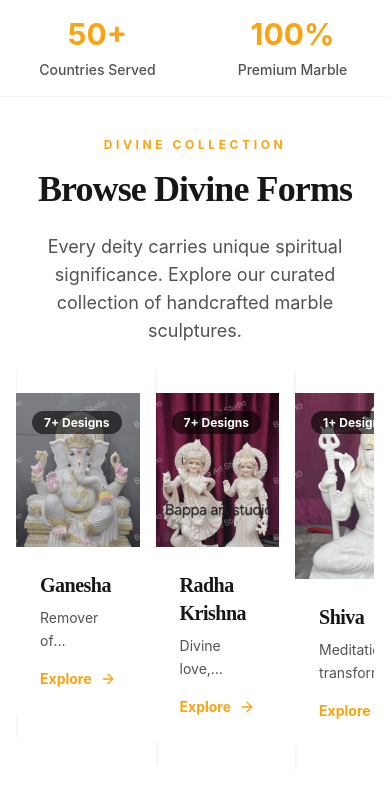
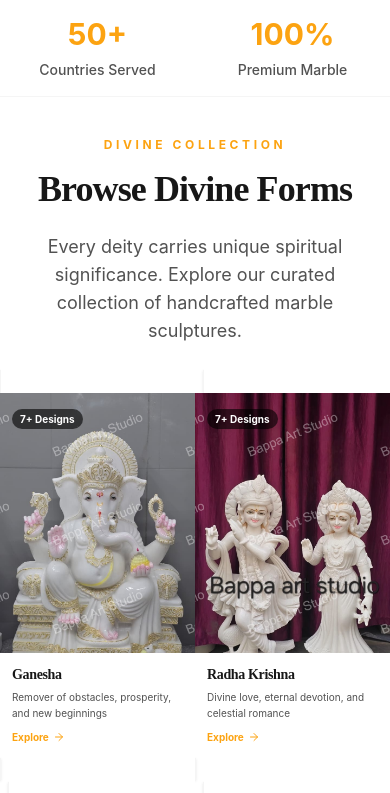
Before and after one commit to Divyanshu157/BappaArtStudioProd, a React (Vite) app: page / in a window 390 px wide. Shown: the part 940-1733 px from the top of the page. Built offline with nearby package versions, Linux system fonts and the light colour scheme.

Commit message:
Fix Divine Collection grid spacing: spacing between but not at edges

```diff
--- a/src/components/sections/Hero.tsx
+++ b/src/components/sections/Hero.tsx
@@ -24,6 +24,7 @@ const slides = [
 
 const Hero = () => {
   const [current, setCurrent] = useState(0);
+  const [touchStart, setTouchStart] = useState<number | null>(null);
 
   const next = () => setCurrent((prev) => (prev + 1) % slides.length);
   const prev = () => setCurrent((prev) => (prev - 1 + slides.length) % slides.length);
@@ -34,8 +35,31 @@ const Hero = () => {
     return () => clearInterval(timer);
   }, []);
 
+  const handleTouchStart = (e: React.TouchEvent) => {
+    setTouchStart(e.touches[0].clientX);
+  };
+
+  const handleTouchEnd = (e: React.TouchEvent) => {
+    if (touchStart === null) return;
+
+    const touchEnd = e.changedTouches[0].clientX;
+    const diff = touchStart - touchEnd;
+
+    if (Math.abs(diff) > 50) {
+      if (diff > 0) next();
+      else prev();
+    }
+
+    setTouchStart(null);
+  };
+
   return (
-    <section className="relative h-screen w-full overflow-hidden" aria-label="Hero slideshow featuring marble sculptures">
+    <section
+      className="relative h-screen w-full overflow-hidden"
+      aria-label="Hero slideshow featuring marble sculptures"
+      onTouchStart={handleTouchStart}
+      onTouchEnd={handleTouchEnd}
+    >
       <AnimatePresence mode="wait">
         <motion.div
           key={current}
@@ -44,25 +68,6 @@ const Hero = () => {
           exit={{ opacity: 0 }}
           transition={{ duration: 1.05 }}
           className="absolute inset-0"
-          onTouchStart={e => {
-            const startX = e.touches[0].clientX;
-            let moved = false;
-            const handleMove = (moveEvent) => {
-              moved = true;
-              const diff = moveEvent.touches[0].clientX - startX;
-              if (Math.abs(diff) > 50) {
-                if (diff > 0) prev();
-                else next();
-                window.removeEventListener('touchmove', handleMove);
-              }
-            };
-            const handleEnd = () => {
-              window.removeEventListener('touchmove', handleMove);
-              window.removeEventListener('touchend', handleEnd);
-            };
-            window.addEventListener('touchmove', handleMove);
-            window.addEventListener('touchend', handleEnd);
-          }}
         >
           <div
             className="absolute inset-0 bg-cover bg-center"
--- a/src/index.css
+++ b/src/index.css
@@ -37,6 +37,10 @@
   .animate-marquee {
     animation: marquee 30s linear infinite;
   }
+  .animate-marquee-paused {
+    animation: marquee 30s linear infinite;
+    animation-play-state: paused;
+  }
   @keyframes marquee {
     0% {
       transform: translateX(0);
--- a/src/pages/Home.tsx
+++ b/src/pages/Home.tsx
@@ -11,6 +11,7 @@ import { Helmet } from 'react-helmet-async';
 
 const Home = () => {
   const [currentTestimonial, setCurrentTestimonial] = useState(0);
+  const [isPaused, setIsPaused] = useState(false);
   const featuredProducts = useMemo(() => {
     return [...PRODUCTS].sort(() => Math.random() - 0.5).slice(0, 4);
   }, []);
@@ -58,11 +59,11 @@ const Home = () => {
             </div>
           </section>
 
-          {/* SECTION 3: FEATURED CATEGORIES - HORIZONTAL SCROLL */}
-          <section className="py-10 px-4 bg-white" aria-labelledby="categories-title">
-            <div className="max-w-7xl mx-auto">
+          {/* SECTION 3: FEATURED CATEGORIES - GRID LAYOUT */}
+          <section className="py-10 px-0 bg-white" aria-labelledby="categories-title">
+            <div className="max-w-full">
               <Reveal>
-                <div className="text-center mb-6">
+                <div className="text-center mb-6 px-4">
                   <span className="text-accent font-bold uppercase tracking-[0.3em] text-xs mb-4 block">Divine Collection</span>
                   <h2 id="categories-title" className="text-4xl md:text-5xl font-bold mb-6">Browse Divine Forms</h2>
                   <p className="text-neutral-600 text-lg max-w-2xl mx-auto">
@@ -71,9 +72,7 @@ const Home = () => {
                 </div>
               </Reveal>
 
-              <div className="relative">
-                {/* Scrollable container */}
-                <div className="flex gap-4 overflow-x-auto pb-4 scrollbar-hide snap-x snap-mandatory">
+              <div className="grid grid-cols-2 md:grid-cols-3 lg:grid-cols-6 gap-0">
                   {[
                     {
                       name: "Ganesha",
@@ -115,10 +114,14 @@ const Home = () => {
                     <Reveal key={i} delay={i * 0.08}>
                       <Link
                         to="/products"
-                        className="group relative flex-shrink-0 w-80 overflow-hidden rounded-[2rem] bg-white border border-neutral-100 hover:border-accent transition-all duration-300 shadow-sm hover:shadow-xl snap-center"
+                        className={
+                          `group relative flex-shrink-0 w-full overflow-hidden rounded-none md:rounded-[2rem] bg-white border border-neutral-100 hover:border-accent transition-all duration-300 shadow-sm hover:shadow-xl ${
+                            i % 6 === 0 ? 'ml-0 mr-2' : i % 6 === 5 ? 'mr-0 ml-2' : 'mx-2'
+                          }`
+                        }
                       >
                         {/* Image */}
-                        <div className="aspect-[4/5] overflow-hidden relative">
+                        <div className="aspect-[3/4] md:aspect-[4/5] overflow-hidden relative">
                           <img
                             src={cat.image}
                             alt={`${cat.name} marble sculpture category`}
@@ -128,36 +131,30 @@ const Home = () => {
                           <div className="absolute inset-0 bg-black/20 opacity-0 group-hover:opacity-100 transition-opacity" />
 
                           {/* Count badge */}
-                          <div className="absolute top-4 left-4">
-                            <span className="bg-black/60 backdrop-blur-md text-white text-xs font-bold px-3 py-1 rounded-full">
+                          <div className="absolute top-3 left-3">
+                            <span className="bg-black/60 backdrop-blur-md text-white text-[10px] md:text-xs font-bold px-2 md:px-3 py-1 rounded-full">
                               {cat.count}
                             </span>
                           </div>
                         </div>
 
                         {/* Content */}
-                        <div className="p-6">
-                          <h3 className="text-xl font-bold text-neutral-900 mb-2 group-hover:text-accent transition-colors">
+                        <div className="p-3 md:p-6">
+                          <h3 className="text-sm md:text-xl font-bold text-neutral-900 mb-1 md:mb-2 group-hover:text-accent transition-colors">
                             {cat.name}
                           </h3>
-                          <p className="text-neutral-600 text-sm leading-relaxed mb-4 line-clamp-2">
+                          <p className="text-neutral-600 text-[10px] md:text-sm leading-relaxed mb-2 md:mb-4 line-clamp-2">
                             {cat.desc}
                           </p>
-                          <div className="text-accent font-bold text-sm flex items-center gap-2 group-hover:gap-3 transition-all">
-                            Explore <ArrowRight size={16} />
+                          <div className="text-accent font-bold text-[10px] md:text-sm flex items-center gap-1 md:gap-2 group-hover:gap-2 md:group-hover:gap-3 transition-all">
+                            Explore <ArrowRight size={12} md:size={16} />
                           </div>
                         </div>
                       </Link>
                     </Reveal>
                   ))}
                 </div>
-
-                {/* Scroll indicators */}
-                <div className="flex justify-center mt-2 gap-2">
-                  <div className="text-xs text-neutral-400">← Scroll to explore more categories →</div>
-                </div>
               </div>
-            </div>
           </section>
 
           {/* SECTION 4: FEATURED PRODUCTS */}
@@ -389,8 +386,13 @@ const Home = () => {
             </div>
           </section>
 
-          {/* SECTION 8: TESTIMONIALS - AUTO SCROLLING MARQUEE */}
-          <section className="py-10 px-0 bg-neutral-50 overflow-hidden" aria-labelledby="testimonials-title">
+          {/* SECTION 8: TESTIMONIALS - AUTO SCROLLING MARQUEE WITH SWIPE */}
+          <section
+            className="py-10 px-0 bg-neutral-50 overflow-hidden"
+            aria-labelledby="testimonials-title"
+            onMouseEnter={() => setIsPaused(true)}
+            onMouseLeave={() => setIsPaused(false)}
+          >
             <div className="max-w-7xl mx-auto mb-8">
               <Reveal>
                 <div className="text-center mb-8 px-4">
@@ -405,7 +407,11 @@ const Home = () => {
               <div className="absolute left-0 top-0 bottom-0 w-32 bg-gradient-to-r from-neutral-50 to-transparent z-10"></div>
               <div className="absolute right-0 top-0 bottom-0 w-32 bg-gradient-to-l from-neutral-50 to-transparent z-10"></div>
 
-              <div className="flex animate-marquee">
+              <div
+                className={`flex ${isPaused ? 'animate-marquee-paused' : 'animate-marquee'}`}
+                onTouchStart={() => setIsPaused(true)}
+                onTouchEnd={() => setTimeout(() => setIsPaused(false), 2000)}
+              >
                 {[
                   {
                     name: "Rajesh K. Sharma",
```
